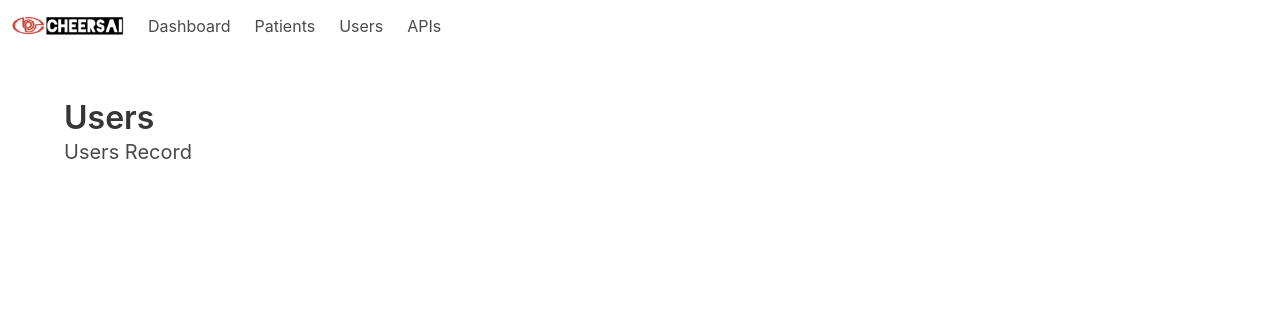
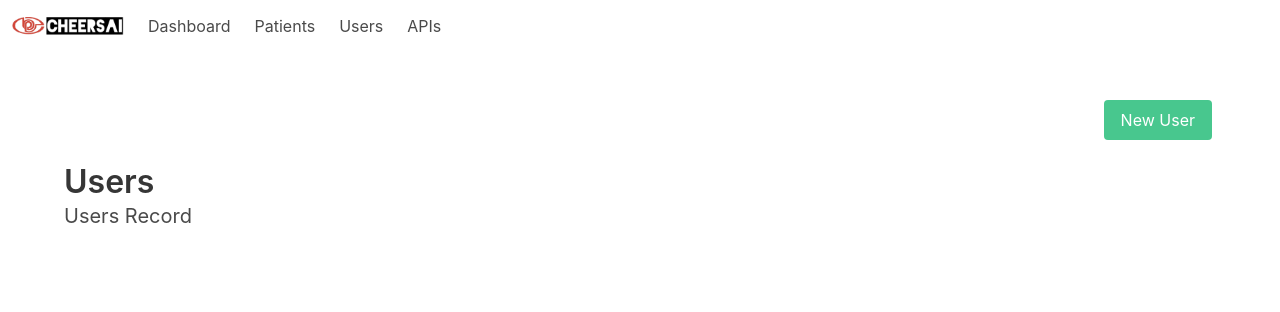
Before and after one commit to ayushsubedi/cheersAI, a Flask app: page /all_users in a window 1280 px wide. Shown: the top 312 px of the page. Run offline with Flask 2, Linux system fonts and the light colour scheme; some libraries are stand-ins or nearby versions.

Commit message:
add button to user for consistency

```diff
--- a/cheersAI/templates/all_users.html
+++ b/cheersAI/templates/all_users.html
@@ -1,5 +1,8 @@
 {% extends "base.html" %}
 {% block content %}
+<div class="buttons is-right">
+    <a href="#" class="button is-success">New User</a>
+  </div>
 <h1 class="title">Users</h1>
 <h2 class="subtitle">Users Record</h2>
 {% endblock %}
```
